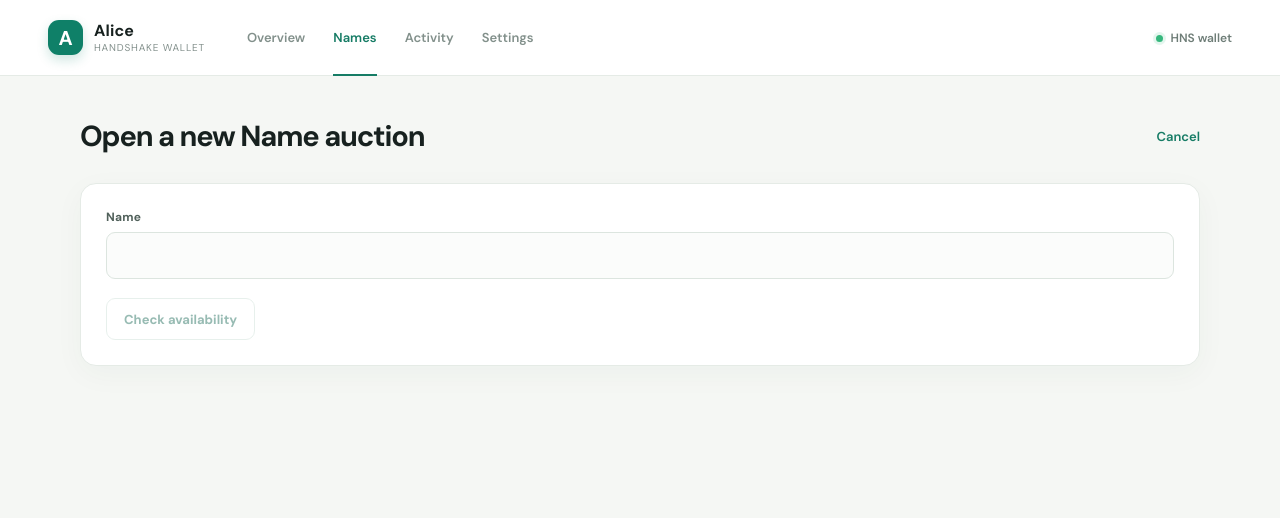
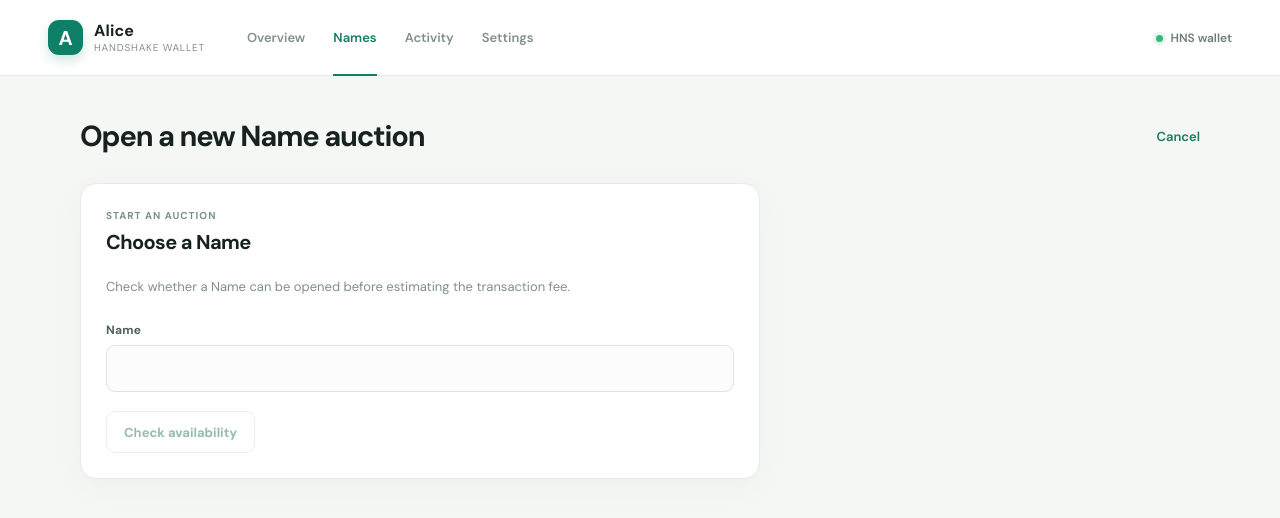
Before and after one commit to mika-f/alice, a React (Vite) app in the folder apps/web/: page /names/open in a window 1280 px wide. Shown: the top 518 px of the page. Built offline with nearby package versions, Linux system fonts and the light colour scheme; no server answers.

Commit message:
fix(web): refine name auction form
Co-Authored-By: Codex <noreply@openai.com>

```diff
--- a/apps/web/src/routes/names.open.tsx
+++ b/apps/web/src/routes/names.open.tsx
@@ -150,7 +150,16 @@ function NameOpenPage() {
         </div>
       )}
 
-      <div className="card">
+      <section className="card name-open-card" aria-labelledby="name-open-heading">
+        <div className="section-heading">
+          <div>
+            <span className="eyebrow">Start an auction</span>
+            <h2 id="name-open-heading">Choose a Name</h2>
+          </div>
+        </div>
+        <p className="muted name-open-intro">
+          Check whether a Name can be opened before estimating the transaction fee.
+        </p>
         <div className="field">
           <label htmlFor="open-name">Name</label>
           <input
@@ -164,6 +173,7 @@ function NameOpenPage() {
             }}
           />
         </div>
+        <div className="name-open-actions">
           <button
             type="button"
             className="button secondary"
@@ -172,9 +182,14 @@ function NameOpenPage() {
           >
             {availabilityMutation.isPending ? "Checking…" : "Check availability"}
           </button>
+        </div>
 
         {availability && (
-          <div className={availability.available ? "success-banner" : "error-banner"}>
+          <div
+            className={`open-availability-result ${
+              availability.available ? "success-banner" : "error-banner"
+            }`}
+          >
             {availability.available && <p>{availability.name} is available to open.</p>}
             {availability.reserved && (
               <p>
@@ -196,6 +211,7 @@ function NameOpenPage() {
 
         {availability?.available &&
           (!preview ? (
+            <div className="name-open-actions">
               <button
                 type="button"
                 className="button"
@@ -204,12 +220,13 @@ function NameOpenPage() {
               >
                 {previewMutation.isPending ? "Estimating…" : "Estimate fee"}
               </button>
+            </div>
           ) : (
             <>
               <div className="success-banner">
                 <p>Fee: {preview.fee} dollarydoos</p>
               </div>
-              <div className="field-row">
+              <div className="field-row name-open-actions">
                 <button type="button" className="button secondary" onClick={() => setPreview(null)}>
                   Back
                 </button>
@@ -224,7 +241,7 @@ function NameOpenPage() {
               </div>
             </>
           ))}
-      </div>
+      </section>
     </main>
   );
 }
--- a/apps/web/src/styles.css
+++ b/apps/web/src/styles.css
@@ -962,6 +962,28 @@ p {
 .bid-form-actions {
   padding-top: 4px;
 }
+.name-open-card {
+  max-width: 680px;
+}
+.name-open-card > .section-heading {
+  margin: 0 0 10px;
+}
+.name-open-intro {
+  margin: 0 0 24px;
+}
+.name-open-actions {
+  margin-top: 4px;
+}
+.open-availability-result {
+  margin-top: 18px;
+}
+.open-availability-result p,
+.name-open-card > .success-banner p {
+  margin: 0;
+}
+.open-availability-result + .name-open-actions {
+  margin-top: 18px;
+}
 .safety-toggle {
   max-width: 560px;
   margin-top: 12px;
```
Lines whose indentation alone changed are shown as unchanged.
